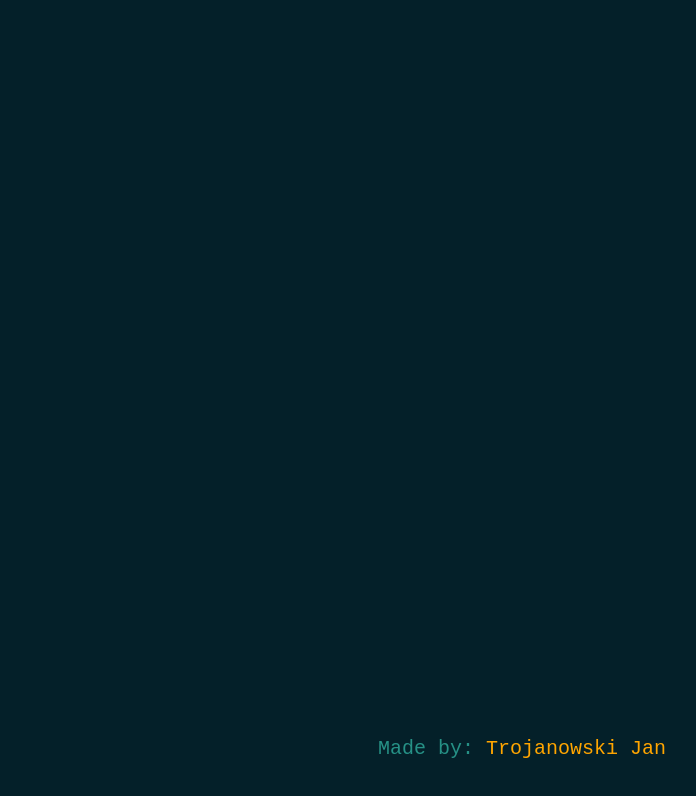
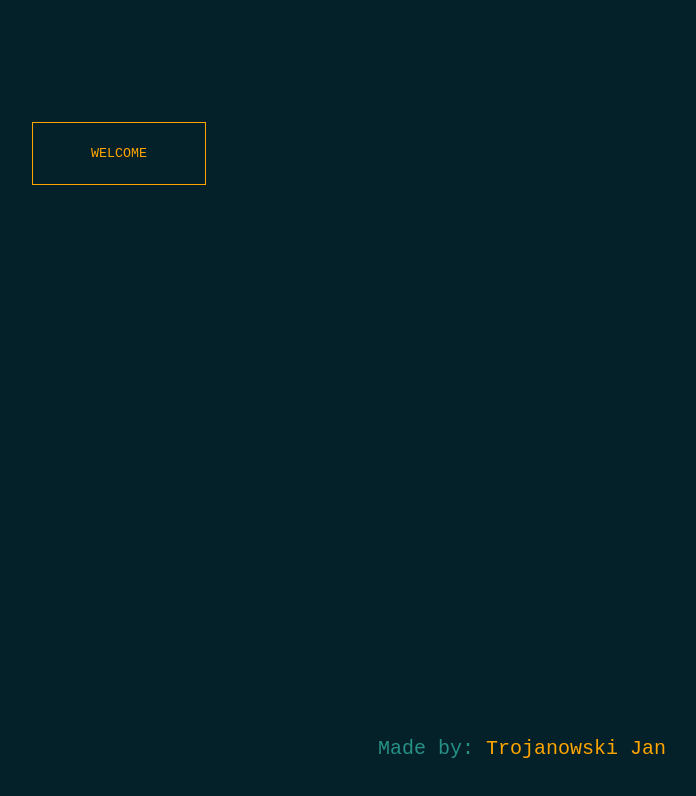
Before and after one commit to jan-trojanowski/hacker-page, a plain HTML site: page index.html in a window 1280 px wide. Both pictures are taken after a click on the button "Enter". Shown: the whole page, without its empty margins (550-1246 px from the left). Drawn offline with Linux system fonts and the light colour scheme.

Commit message:
added skills

```diff
--- a/index.html
+++ b/index.html
@@ -5,10 +5,14 @@
 <body>
   <input type="button" class="startButton" value="Enter"></button>
 
+  <input type="button" class="info-box" value="Welcome"></input>
+
   <div class="hackered hidden" data-text="Lorem
    ipsum dolor sit amet, consectetur adipiscing elit.
    Donec efficitur nisl eget orci malesuada dictum. Aenean vehicula elementum varius. Praesent molestie euismod dolor sit amet condimentum. Donec dignissim nulla lorem, ac congue tellus viverra id. Morbi feugiat dui varius, efficitur sem eget, imperdiet lectus. Vivamus accumsan tempus eleifend. Phasellus ut augue sapien. Donec vehicula erat feugiat sodales aliquet. Pellentesque nibh est, vehicula non erat eu, molestie dictum velit. Nunc tempus risus erat, et auctor ante dignissim eu. Suspendisse elementum semper mauris, eu sollicitudin mi tempus a. Nulla facilisi. Fusce in augue feugiat, semper urna a, blandit dui.
    Nullam a arcu cursus nibh elementum tincidunt"></div>
+
+   <input type="button" class="skills info-box hidden" value="My Skills"></button>
 
   <footer>
     <span>Made by: <a href="mailto:jgtrojanowski@gmail.com">Trojanowski Jan</a></span>
--- a/js/app.js
+++ b/js/app.js
@@ -4,6 +4,7 @@
   var body = document.body;
   var startButton = document.querySelector('.startButton');
   var placeholder = document.querySelectorAll('.hackered');
+  var skills = document.querySelector('.skills');
 
   var enableFullscreen = function (element) {
     if (element.requestFullscreen) {
@@ -46,6 +47,7 @@
       }, randomizeTimeout(50, 100));
     } else {
       body.classList.add('typing-ended');
+      skills.classList.remove('hidden');
     }
   };
 
--- a/style.css
+++ b/style.css
@@ -24,7 +24,24 @@ body.hacker-mode {
   text-transform: uppercase;
 }
 
-.startButton:hover {
+.hacker-mode .info-box:not(.skills) {
+  display: block;
+}
+
+.info-box {
+  background: none;
+  border: 1px solid orange;
+  color: orange;
+  padding: 2% 5%;
+  position: relative;
+  left: 45%;
+  margin-top: 5%;
+  text-transform: uppercase;
+  font-family: monospace;
+}
+
+.startButton:hover,
+.skills:hover {
   cursor: pointer;
 }
 
@@ -39,7 +56,8 @@ body.hacker-mode {
   animation: blink .5s steps(5, start) infinite;
 }
 
-footer {
+footer,
+.info-box {
   display: none;
 }
 
```
